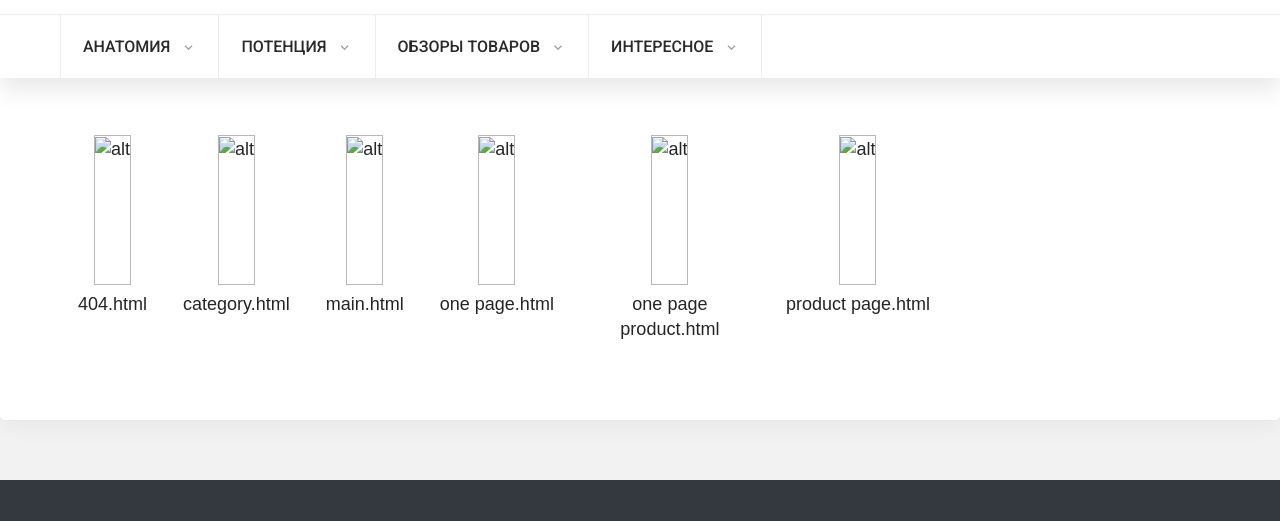
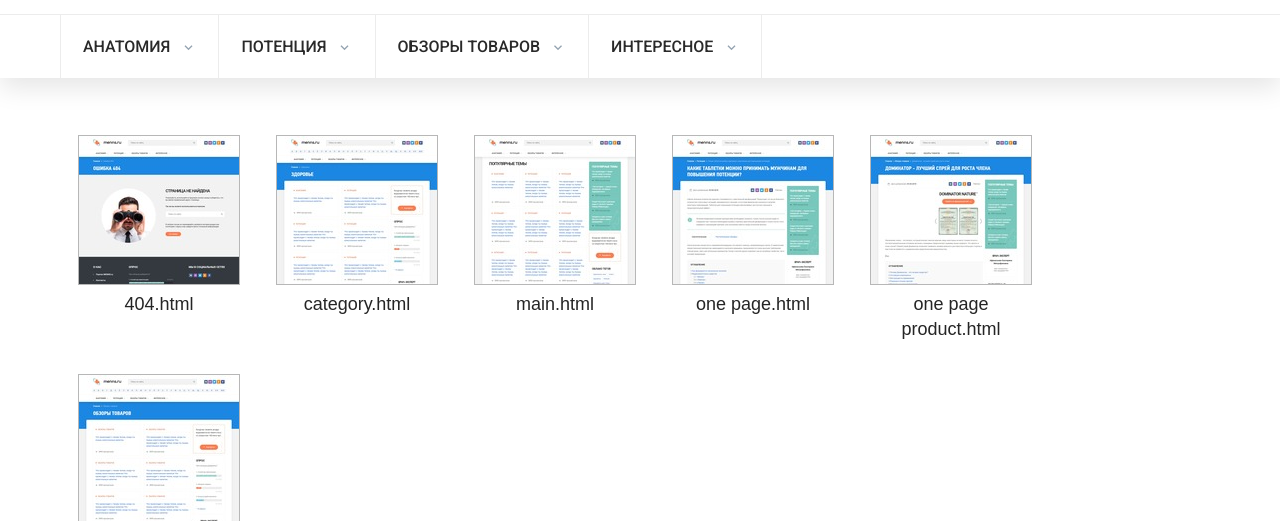
Before and after one commit to tester-site/mennsru, a plain HTML site: page index.html in a window 1280 px wide. Shown: the part 106-627 px from the top of the page. Drawn offline with Linux system fonts and the light colour scheme; files whose address does not match are found by name.

Commit message:
fix/gang
fix/gang

```diff
--- a/index.html
+++ b/index.html
@@ -107,27 +107,27 @@
 		<div class="wrapper">
 			<div class="gang">
                 <a target="_blank" href="404.html">
-                    <span class="gang-img"><img src="images/screen/1.jpg" alt="alt"></span>
+                    <span class="gang-img"><img src="images/resized/1.jpg" alt="alt"></span>
                     <span>404.html</span>
                 </a>
                 <a target="_blank" href="category.html">
-                    <span class="gang-img"><img src="images/screen/1.jpg" alt="alt"></span>
+                    <span class="gang-img"><img src="images/resized/2.jpg" alt="alt"></span>
                     <span>category.html</span>
                 </a>
                 <a target="_blank" href="main.html">
-                    <span class="gang-img"><img src="images/screen/1.jpg" alt="alt"></span>
+                    <span class="gang-img"><img src="images/resized/3.jpg" alt="alt"></span>
                     <span>main.html</span>
                 </a>
                 <a target="_blank" href="one_page.html">
-                    <span class="gang-img"><img src="images/screen/1.jpg" alt="alt"></span>
+                    <span class="gang-img"><img src="images/resized/4.jpg" alt="alt"></span>
                     <span>one page.html</span>
                 </a>
                 <a target="_blank" href="one_page_product.html">
-                    <span class="gang-img"><img src="images/screen/1.jpg" alt="alt"></span>
+                    <span class="gang-img"><img src="images/resized/5.jpg" alt="alt"></span>
                     <span>one page product.html</span>
                 </a>
                 <a target="_blank" href="product_page.html">
-                    <span class="gang-img"><img src="images/screen/1.jpg" alt="alt"></span>
+                    <span class="gang-img"><img src="images/resized/6.jpg" alt="alt"></span>
                     <span>product page.html</span>
                 </a>
             </div>
```
Also changed, not shown: images/resized/1.jpg (added), images/resized/2.jpg (added), images/resized/3.jpg (added), images/resized/4.jpg (added), images/resized/5.jpg (added), images/resized/6.jpg (added), 1 other file.
